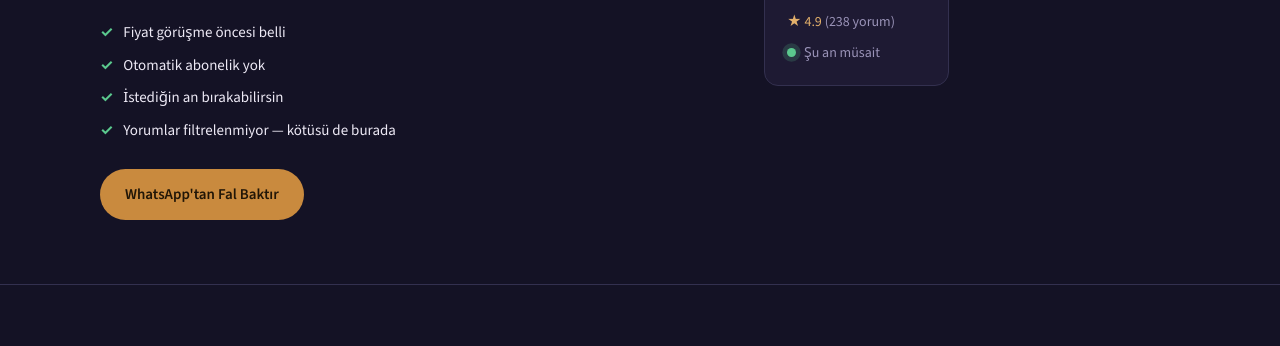
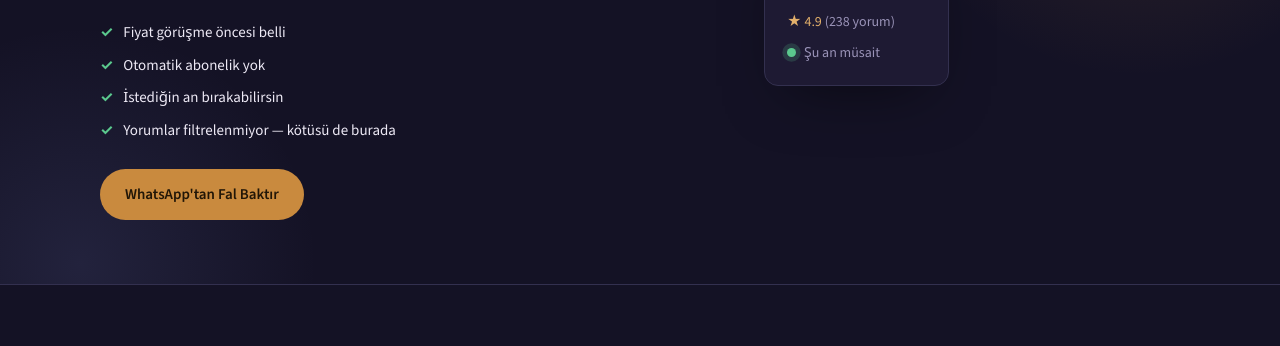
Before and after one commit to berkyildiirim/FalApp, a plain HTML site: page index.html in a window 1280 px wide. Shown: the part 331-677 px from the top of the page. Drawn offline with nearby package versions, Linux system fonts and the light colour scheme; no server answers.

Commit message:
Görsel ince ayarlar
- Hero bölümüne hafif ışıltı (glow) efekti eklendi, daha az düz duruyor
- Hero kartı ve fiyat kutusuna yumuşak gölge eklendi, biraz derinlik kattı
- Fiyat kutusu artık marka rengiyle (brass) çerçeveli, öne çıkıyor
- Falcı satırlarına hover efekti eklendi
- Falcı kartlarındaki "5.0(1)" gibi bitişik yazan puan/yorum sayısı
  düzeltildi, artık "5.0 (1 yorum)" şeklinde okunaklı

Co-Authored-By: Claude Sonnet 5 <noreply@anthropic.com>
Claude-Session: https://claude.ai/code/session_01P8cq54bAC1CnqmfW7npKgW

```diff
--- a/script.js
+++ b/script.js
@@ -418,7 +418,7 @@ function falappSupabase() {
         <strong></strong>
         <span></span>
       </div>
-      <div class="falci-rating">★ ${f.puan || "5.0"} <span>(${f.yorum_sayisi || 0})</span></div>
+      <div class="falci-rating">★ ${f.puan || "5.0"} <span>(${f.yorum_sayisi || 0} yorum)</span></div>
       <div class="falci-status">${durumHtml}</div>
       <a class="btn btn-ghost" href="${f.iletisim_link || '#'}" target="_blank" rel="noopener"></a>
     `;
--- a/style.css
+++ b/style.css
@@ -280,7 +280,30 @@ a { color: inherit; }
 /* ===== Hero ===== */
 .hero {
   padding: 56px 0 64px;
+  position: relative;
+  overflow: hidden;
 }
+.hero::before {
+  content: "";
+  position: absolute;
+  top: -180px;
+  right: -120px;
+  width: 520px;
+  height: 520px;
+  background: radial-gradient(circle, rgba(201,138,62,0.16) 0%, rgba(201,138,62,0) 70%);
+  pointer-events: none;
+}
+.hero::after {
+  content: "";
+  position: absolute;
+  bottom: -220px;
+  left: -160px;
+  width: 480px;
+  height: 480px;
+  background: radial-gradient(circle, rgba(139,152,232,0.12) 0%, rgba(139,152,232,0) 70%);
+  pointer-events: none;
+}
+.hero-inner { position: relative; z-index: 1; }
 .hero-inner {
   display: grid;
   gap: 40px;
@@ -322,6 +345,7 @@ a { color: inherit; }
   padding: 22px;
   max-width: 320px;
   justify-self: start;
+  box-shadow: 0 24px 60px -24px rgba(0,0,0,0.55);
 }
 .hero-card-top {
   display: flex;
@@ -542,12 +566,16 @@ section h2 {
   flex-wrap: wrap;
   gap: 14px;
   padding: 16px 18px;
+  transition: background 0.15s ease;
 }
+.falci-row:hover { background: var(--surface-2); }
 .falci-info { display: flex; flex-direction: column; min-width: 0; flex: 1 1 140px; order: 1; }
 .falci-info span { color: var(--text-muted); font-size: 13.5px; }
 .falci-rating {
   display: none;
   order: 2;
+  align-items: center;
+  gap: 5px;
   color: var(--brass-soft);
   font-size: 14px;
   white-space: nowrap;
@@ -608,12 +636,13 @@ section h2 {
 .pricing { border-top: 1px solid var(--border); }
 .price-box {
   background: var(--surface);
-  border: 1px solid var(--border);
+  border: 1px solid var(--brass);
   border-radius: var(--radius);
   padding: 28px;
   display: grid;
   gap: 24px;
   margin-bottom: 36px;
+  box-shadow: 0 24px 60px -28px rgba(201,138,62,0.35);
 }
 .price-main { display: flex; flex-direction: column; gap: 8px; }
 .price-amount {
```
